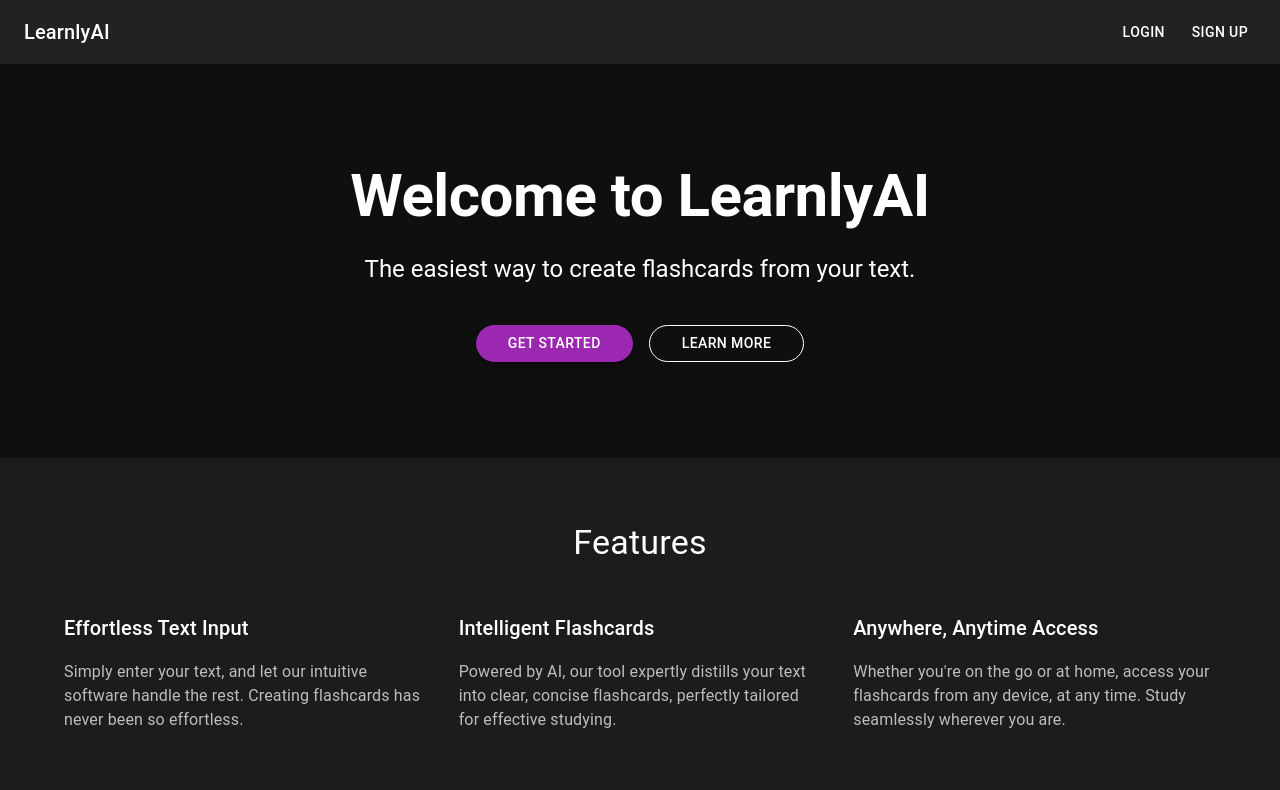
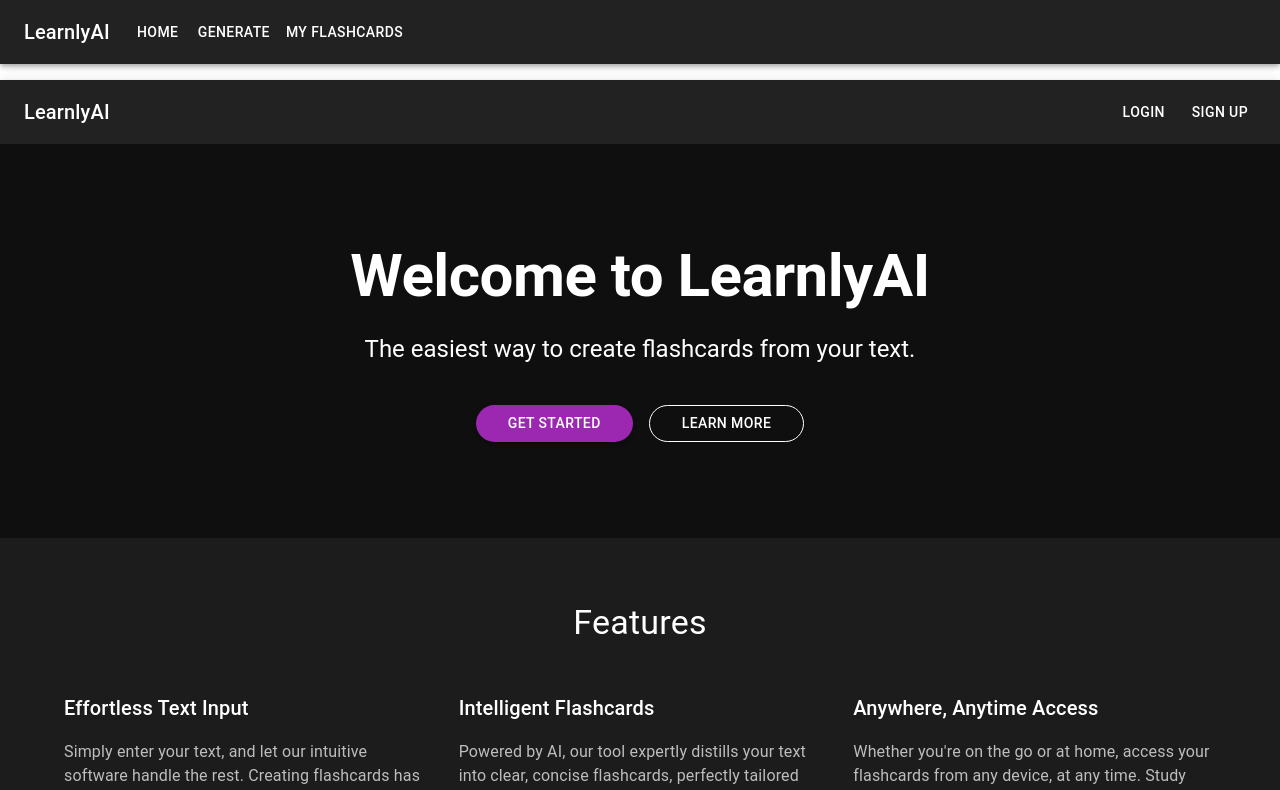
Before and after one commit to SalmaanRauf/LearnlyAI, a Next.js app: page / in a window 1280 px wide. Shown: the top 790 px of the page. Built offline with nearby package versions, Linux system fonts and the light colour scheme; no server answers.

Commit message:
appbar functioning/duplicate with landingpage with signin/signup

```diff
--- a/app/flashcards/study/[setId]/page.js
+++ b/app/flashcards/study/[setId]/page.js
@@ -50,7 +50,6 @@ export default function StudySet({ params }) {
           return;
         }
 
-        // Use the trimmed set name to create the collection path.
         const setName = flashcardSet.name.trim();
         console.log('Using flashcard set name:', setName);
         const cardsRef = collection(db, 'users', userId, setName);
@@ -105,7 +104,7 @@ export default function StudySet({ params }) {
       <Container maxWidth="md" sx={{ pt: 4 }}>
         <Grid container spacing={2}>
           {flashcards.map((flashcard, index) => (
-            <Grid item xs={12} sm={6} md={4} key={flashcard.id}>
+            <Grid item xs={12} sm={6} md={4} key={flashcard.id || `card-${index}`}>
               <Card sx={{ perspective: '1000px' }}>
                 <CardActionArea onClick={() => handleCardClick(index)}>
                   <CardContent
--- a/app/layout.js
+++ b/app/layout.js
@@ -1,19 +1,27 @@
-import { Inter } from 'next/font/google';
 import './globals.css';
 import { ClerkProvider } from '@clerk/nextjs';
+import { Inter } from 'next/font/google';
+import Header from '../components/Header';
 
 const inter = Inter({ subsets: ['latin'] });
 
 export const metadata = {
-  title: 'Create Next App',
-  description: 'Generated by create next app',
+  title: 'LearnlyAI',
+  description: 'Flashcard Generator',
 };
 
 export default function RootLayout({ children }) {
   return (
     <ClerkProvider>
       <html lang="en">
-        <body className={inter.className}>{children}</body>
+        <body className={inter.className}>
+          {/* Global persistent header */}
+          <Header />
+          {/* Top padding prevents content from being hidden behind the fixed header */}
+          <main style={{ paddingTop: '80px' }}>
+            {children}
+          </main>
+        </body>
       </html>
     </ClerkProvider>
   );
--- /dev/null
+++ b/components/Header.js
@@ -0,0 +1,31 @@
+'use client';
+
+import { AppBar, Toolbar, Typography, Button, Box } from '@mui/material';
+import { UserButton } from '@clerk/nextjs';
+import { useRouter } from 'next/navigation';
+
+export default function Header() {
+  const router = useRouter();
+
+  return (
+    <AppBar position="fixed" sx={{ bgcolor: '#222' }}>
+      <Toolbar sx={{ display: 'flex', justifyContent: 'space-between', flexWrap: 'wrap' }}>
+        <Box sx={{ display: 'flex', alignItems: 'center' }}>
+          <Typography variant="h6" sx={{ color: 'white', mr: 2 }}>
+            LearnlyAI
+          </Typography>
+          <Button color="inherit" onClick={() => router.push('/')}>
+            Home
+          </Button>
+          <Button color="inherit" onClick={() => router.push('/generate')}>
+            Generate
+          </Button>
+          <Button color="inherit" onClick={() => router.push('/flashcards')}>
+            My Flashcards
+          </Button>
+        </Box>
+        <UserButton />
+      </Toolbar>
+    </AppBar>
+  );
+}
```
Also changed, not shown: app/flashcards/page.js (+4 -5 lines), app/generate/page.js (+63 -87 lines).
